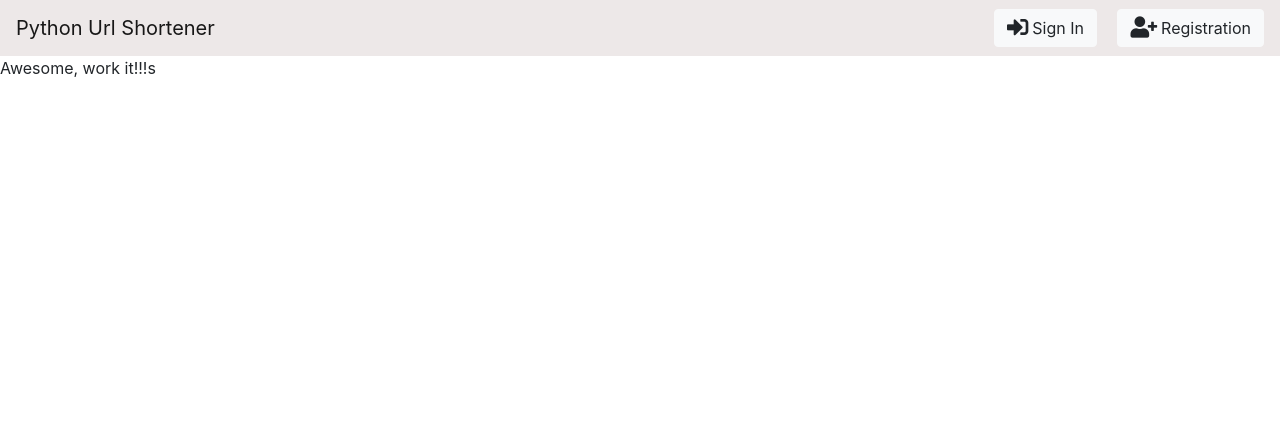
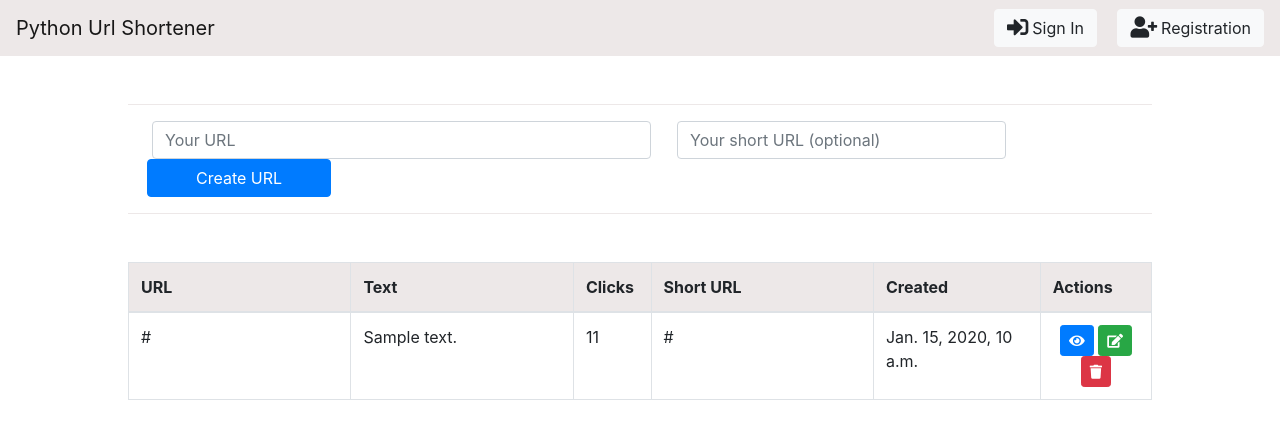
Before and after one commit to amyard/MobiDev, a Django app: page / in a window 1280 px wide. Shown: the top 439 px of the page. Run offline with Django 3.2, Linux system fonts and the light colour scheme; tables that the repository leaves empty hold one stand-in row (values such as "Sample post"); some libraries are stand-ins or nearby versions.

Commit message:
frond-end part: form and display table

```diff
--- a/core/implement/forms.py
+++ b/core/implement/forms.py
@@ -5,8 +5,8 @@ import validators
 
 class UrlForm(forms.ModelForm):
 
-    full_url = forms.URLField(max_length=200, help_text="input page URL", widget=forms.TextInput())
-    short_url = forms.URLField(max_length=200, widget=forms.TextInput())
+    full_url = forms.URLField(label='', max_length=200, widget=forms.TextInput(attrs={'class':'form-control', 'placeholder':'Your URL'}))
+    short_url = forms.URLField(label='', max_length=200, widget=forms.TextInput(attrs={'class':'form-control', 'placeholder':'Your short URL (optional)'}))
 
     class Meta:
         model = UrlModel
--- a/core/implement/urls.py
+++ b/core/implement/urls.py
@@ -1,8 +1,9 @@
 from django.urls import path
-from core.implement import views
+from core.implement.views import MainUrlView
 
 
+app_base='core'
 
 urlpatterns = [
-    path('', views.index, name='base-view'),
+    path('', MainUrlView.as_view(), name='base-view'),
 ]
--- a/core/implement/views.py
+++ b/core/implement/views.py
@@ -1,6 +1,23 @@
 from django.shortcuts import render
+from django.views.generic import View
 
 
+from core.implement.models import UrlModel
+from core.implement.forms import UrlForm
 
-def index(request):
-    return render(request, template_name = 'implement/main.html', context={'test': 'Awesome, work it!!!s'})
+
+# def index(request):
+#     return render(request, template_name = 'implement/main.html', context={'test': 'Awesome, work it!!!'})
+
+
+class MainUrlView(View):
+    template_name = 'implement/main.html'
+    model = UrlModel
+    form = UrlForm
+
+    def get(self, request, *args, **kwargs):
+        context = {
+            'form': self.form,
+            'urls': self.model.objects.all()
+        }
+        return render(self.request, self.template_name, context)
--- a/core/static/css/main.css
+++ b/core/static/css/main.css
@@ -1,4 +1,8 @@
 /*  HEADER  */
+
+.navbar {
+    background: #ede8e8;
+}
 
 .icons-a {
     padding: 10px 15px;
@@ -12,3 +16,24 @@
     color: #343A40;
     background: #e6e9ed;
 }
+
+
+
+/*  MAIN SECTION  */
+.main-section {
+    width: 80%;
+    margin-left: 10%;
+}
+
+
+/*  FORM  */
+.url-form {
+    border-top: 1px solid #ede8e8;
+    border-bottom: 1px solid #ede8e8;
+}
+
+
+/*  TABLE  */
+thead {
+    background: #ede8e8;
+}
--- a/core/templates/base.html
+++ b/core/templates/base.html
@@ -21,7 +21,7 @@
 <body>
 
 
-    <nav class="navbar navbar-expand-lg navbar-light justify-content-between" style="background: #ede8e8;">
+    <nav class="navbar navbar-expand-lg navbar-light justify-content-between">
       <a class="navbar-brand" href="">Python Url Shortener</a>
 
       <div class="d-inline">
--- a/core/templates/implement/main.html
+++ b/core/templates/implement/main.html
@@ -1,9 +1,64 @@
 {% extends 'base.html' %}
-
+{% load crispy_forms_tags %}
 
 
 {% block content %}
 
-    {{ test }}
+<div class="main-section">
+
+<!--  FORM  PART HERE  -->
+<form action="" method="POST" class="mt-5 px-2 py-2 url-form">
+    {% csrf_token %}
+
+    <div class="form-row py-2">
+        <div class="form-group col-md-6 mb-0 ml-3">
+            {{ form.full_url|as_crispy_field }}
+        </div>
+        <div class="form-group col-md-4 mb-0 ml-3">
+            {{ form.short_url|as_crispy_field }}
+        </div>
+        <button type="button" class="submit-btn btn btn-primary px-5 ml-3" formnovalidate="formnovalidate">Create URL</button>
+    </div>
+
+</form>
+
+
+<!--  TABLE PART HERE  -->
+<table class="table table-bordered table-hover mt-5">
+    <thead>
+        <tr>
+            <th>URL</th>
+            <th>Text</th>
+            <th>Clicks</th>
+            <th>Short URL</th>
+            <th>Created</th>
+            <th>Actions</th>
+        </tr>
+    </thead>
+    <tbody>
+        {% for url in urls %}
+        <tr>
+            <td style="width:20%;">{{ url.full_url }}</td>
+            <td style="width:20%;">{{ url.text }}</td>
+            <td style="width:5%;">11</td>
+            <td style="width:20%;">{{ url.short_url }}</td>
+            <td style="width:15%;">{{ url.created }}</td>
+            <td style="width:10%;" class="text-center   ">
+                <button type="button" class="read-url btn btn-sm btn-primary" data-id="">
+                    <span class="fa fa-eye"></span>
+                </button>
+                <button type="button" class="update-url btn btn-sm btn-success" data-id="">
+                    <span class="fas fa-edit"></span>
+                </button>
+                <button type="button" class="delete-url btn btn-sm btn-danger" data-id="">
+                    <span class="fa fa-trash"></span>
+                </button>
+            </td>
+        </tr>
+        {% endfor %}
+    </tbody>
+</table>
+
+</div>
 
 {% endblock %}
```
Also changed, not shown: testtask.py (deleted, +0 -7 lines).
